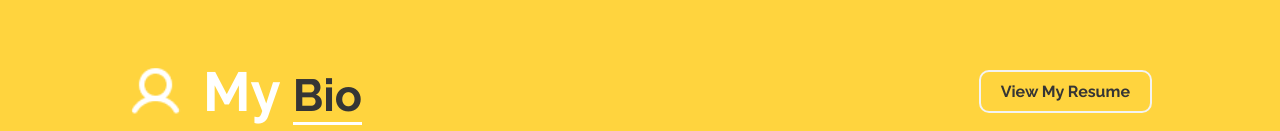
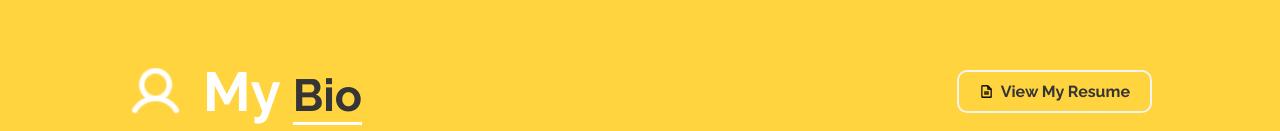
Before and after one commit to francislow/francis-web, a React (Create React App) app: page / in a window 1280 px wide. Shown: the part 821-952 px from the top of the page. Built offline with nearby package versions, Linux system fonts and the light colour scheme.

Commit message:
update resume button ui

```diff
--- a/src/screens/main/sections/about/About.js
+++ b/src/screens/main/sections/about/About.js
@@ -6,6 +6,7 @@ import insta_icon from "../../../../library/assets/images/insta_icon.png";
 import github_icon from "../../../../library/assets/images/github_icon.png";
 import mail_icon from "../../../../library/assets/images/mail_icon.png";
 import linkedin_icon from "../../../../library/assets/images/linkedin_icon.png";
+import document_icon from "../../../../library/assets/images/document_icon_black.png";
 import SectionLabel from "../../../../library/components/section_label/SectionLabel"
 import resumeUrl from "../../../../library/assets/documents/Francis_Resume_8_3_2021.pdf";
 
@@ -21,7 +22,8 @@ function About() {
                 <SectionLabel iconUrl={about_nav_icon_active} titleNormal="My " titleHighlight="Bio"/>
                 {/* Resume Button */}
                 <div onClick={navToResumePage} className="resume-button">
-                    View My Resume
+                    <img src={document_icon} alt={document_icon} width="15px"/>
+                    <p>View My Resume</p>
                 </div>
             </div>
             <div className="about-content">
--- a/src/screens/main/sections/about/about.css
+++ b/src/screens/main/sections/about/about.css
@@ -21,7 +21,10 @@
     font-weight: bold;
 
     transition: all 0.2s;
+}
 
+.resume-button img {
+    margin-right: 7px;
 }
 
 .resume-button:hover {
```
Also changed, not shown: src/library/assets/images/document_icon_black.png (added).
